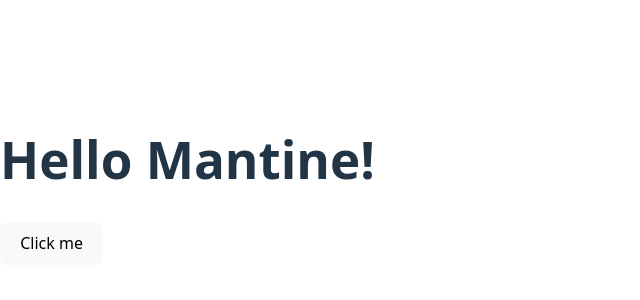
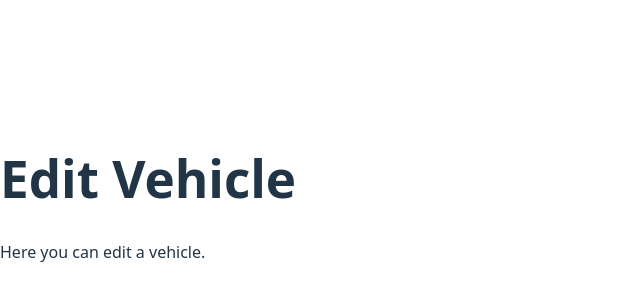
Before and after one commit to BobbyMoreau/vehicle-database, a React (Vite) app in the folder frontend/: page /create in a window 1280 px wide. Shown: the part 202-502 px from the top of the page, without its empty margins (0-640 px from the left). Built offline with nearby package versions, Linux system fonts and the light colour scheme.

Commit message:
first structure frontend

```diff
--- a/frontend/package.json
+++ b/frontend/package.json
@@ -12,8 +12,10 @@
   "dependencies": {
     "@mantine/core": "^8.1.0",
     "@mantine/hooks": "^8.1.0",
+    "axios": "^1.10.0",
     "react": "^19.1.0",
-    "react-dom": "^19.1.0"
+    "react-dom": "^19.1.0",
+    "react-router-dom": "^7.6.2"
   },
   "devDependencies": {
     "@eslint/js": "^9.25.0",
--- a/frontend/src/App.jsx
+++ b/frontend/src/App.jsx
@@ -1,12 +1,13 @@
-import { Button, Container, Title } from '@mantine/core'
+import { Routes, Route } from 'react-router-dom';
+import HomePage from './pages/HomePage';
+import EditPage from './pages/EditPage';
 
-function App() {
+export default function App() {
   return (
-    <Container>
-      <Title order={1} align="center" mt="xl">Hello Mantine!</Title>
-      <Button mt="md" color="blue" radius="md">Click me</Button>
-    </Container>
-  )
+      <Routes>
+        <Route path="/" element={<HomePage />} />
+        <Route path="/edit/:id" element={<EditPage />} />
+        <Route path="/create" element={<EditPage />} />
+      </Routes>
+  );
 }
-
-export default App
--- /dev/null
+++ b/frontend/src/api/vehicleApi.js
@@ -0,0 +1,8 @@
+import axios from 'axios';
+
+const api = axios.create({
+  baseURL: 'http://localhost:5148/api',
+});
+
+export const getVehicles = () => api.get('/vehicles');
+export const getVehicleById = (id) => api.get(`/vehicles/${id}`);
--- /dev/null
+++ b/frontend/src/components/VehicleList.jsx
@@ -0,0 +1,28 @@
+import { useEffect, useState } from 'react';
+import { getVehicles } from '../api/vehicleApi';
+import { Card, Text } from '@mantine/core';
+
+const VehicleList = () => {
+    const [vehicles, setVehicles] = useState([]);
+
+    useEffect(() => {
+        fetchVehicles();
+    }, []);
+
+    const fetchVehicles = async () => {
+        const response = await getVehicles();
+        setVehicles(response.data);
+    };
+
+    return (
+        <div>
+            {vehicles.map(vehicle => (
+                <Card key={vehicle.id} shadow="sm" p="lg" mb="sm">
+                    <Text>{vehicle.modelName} - {vehicle.brandName}</Text>
+                </Card>
+            ))}
+        </div>
+    );
+};
+
+export default VehicleList;
--- a/frontend/src/main.jsx
+++ b/frontend/src/main.jsx
@@ -3,11 +3,14 @@
 import './index.css'
 import App from './App.jsx'
 import { MantineProvider } from '@mantine/core'
+import { BrowserRouter } from 'react-router-dom';
 
 createRoot(document.getElementById('root')).render(
   <StrictMode>
      <MantineProvider withGlobalStyles withNormalizeCSS>
-      <App />
+     <BrowserRouter>
+        <App />
+      </BrowserRouter>
     </MantineProvider>
   </StrictMode>,
 )
--- /dev/null
+++ b/frontend/src/pages/EditPage.jsx
@@ -0,0 +1,8 @@
+export default function EditPage() {
+  return (
+    <div>
+      <h1>Edit Vehicle</h1>
+      <p>Here you can edit a vehicle.</p>
+    </div>
+  );
+}
--- /dev/null
+++ b/frontend/src/pages/HomePage.jsx
@@ -0,0 +1,17 @@
+import { Container, Button, Title, Modal } from '@mantine/core';
+import VehicleList from '../components/VehicleList';
+
+const HomePage = () => {
+
+    return (
+        <Container size="md" mt="xl">
+            <Title align="center" mb="lg">Vehicle Database</Title>
+            <Button mb="md">
+                Add New Vehicle
+            </Button>
+            <VehicleList />
+        </Container>
+    );
+};
+
+export default HomePage;
```
Also changed, not shown: 1 other file (tests, documents, lock files or other folders).
